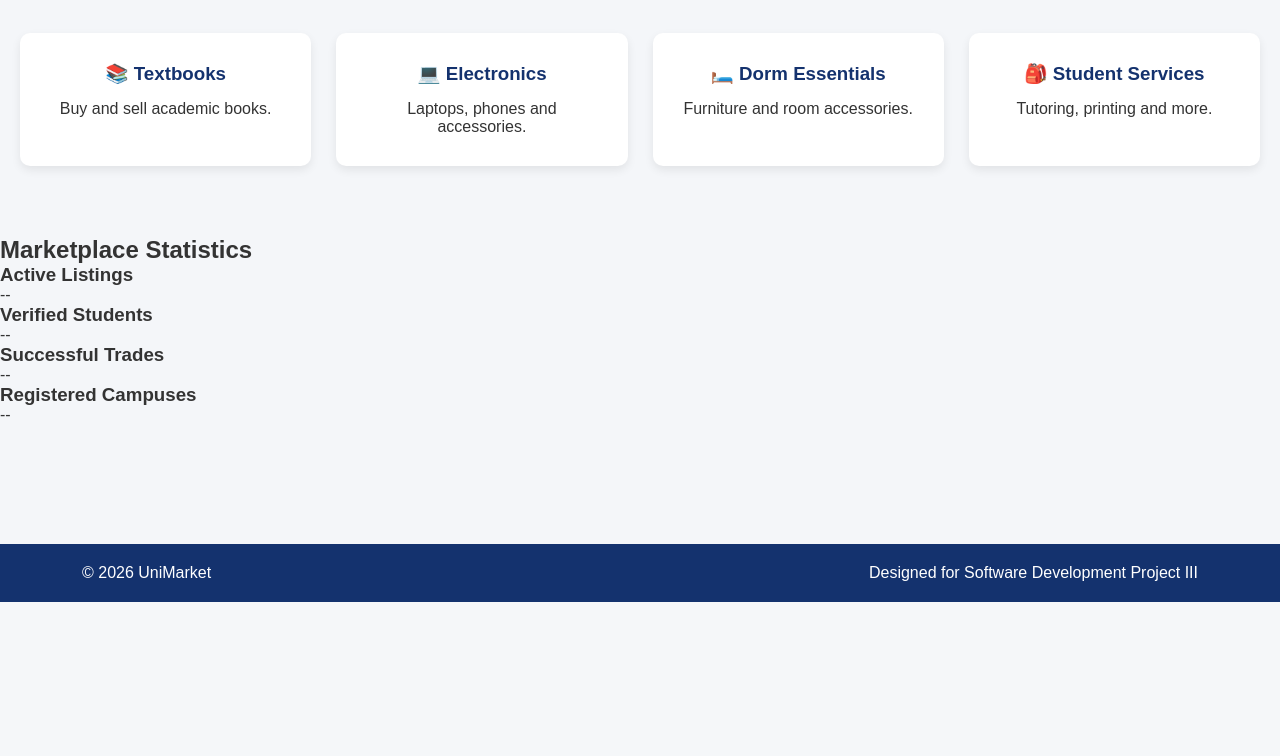
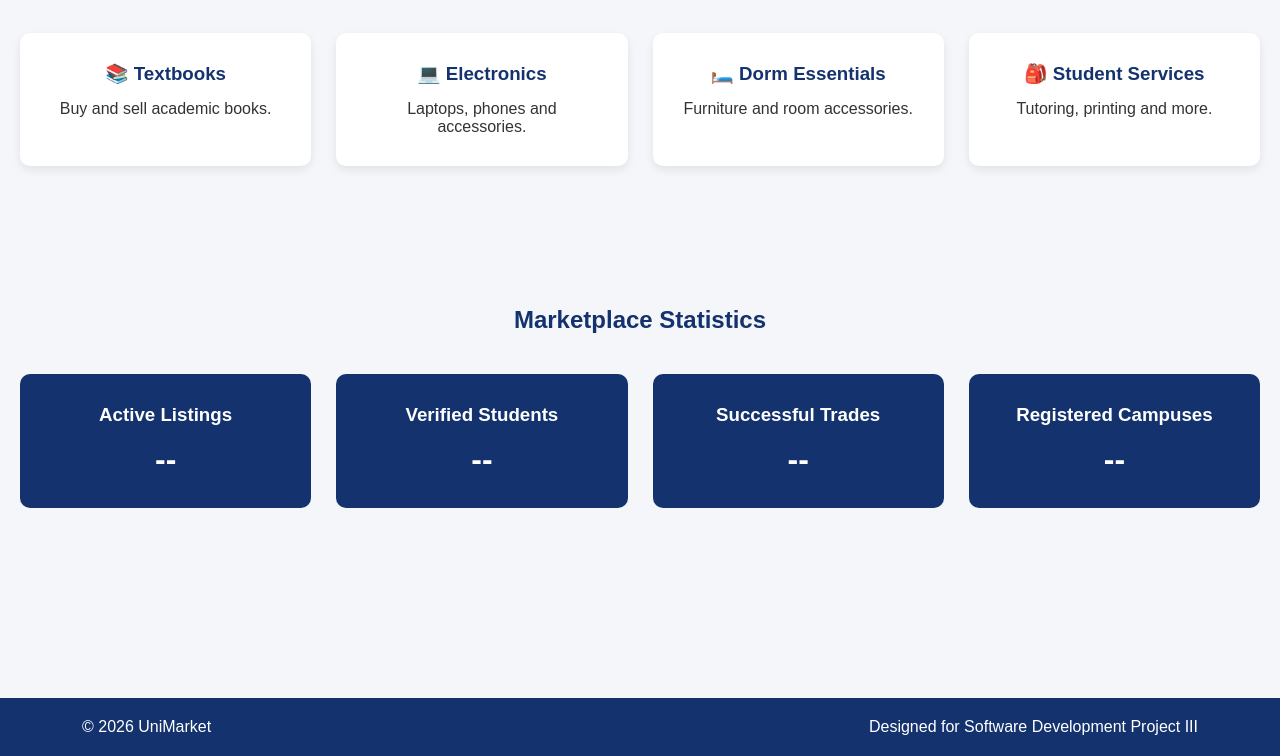
Before and after one commit to titan000001/university-student-marketplace, a PHP site: page /pages/home.html in a window 1280 px wide. Shown: the part 663-1419 px from the top of the page. Before the commit the page ends 1265 px from the top, so only its background shows below. Run offline with PHP 8.4, Linux system fonts and the light colour scheme.

Commit message:
Style marketplace statistics section (CSS)

```diff
--- a/frontend/css/styles.css
+++ b/frontend/css/styles.css
@@ -233,3 +233,46 @@ gap:10px;
     margin-bottom:15px;
     color:#14326e;
 }
+
+/* ===========================
+   Marketplace Statistics
+=========================== */
+
+.statistics-section{
+
+    padding:70px 20px;
+    text-align:center;
+
+}
+
+.statistics-section h2{
+
+    color:#14326e;
+    margin-bottom:40px;
+
+}
+
+.statistics-grid{
+
+    display:grid;
+    grid-template-columns:repeat(auto-fit,minmax(220px,1fr));
+    gap:25px;
+
+}
+
+.stat-card{
+
+    background:#14326e;
+    color:white;
+    padding:30px;
+    border-radius:10px;
+
+}
+
+.stat-number{
+
+    font-size:2rem;
+    font-weight:bold;
+    margin-top:15px;
+
+}
```
